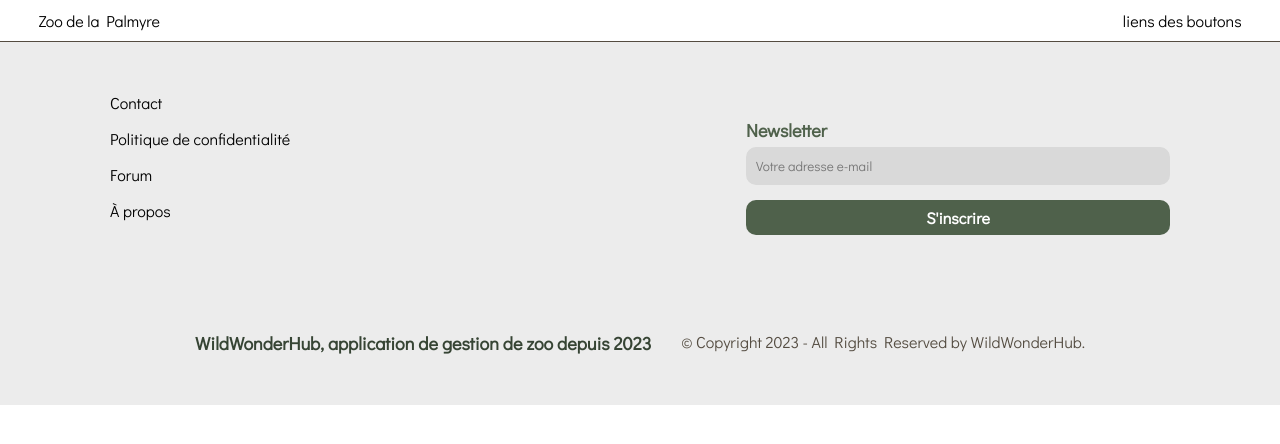
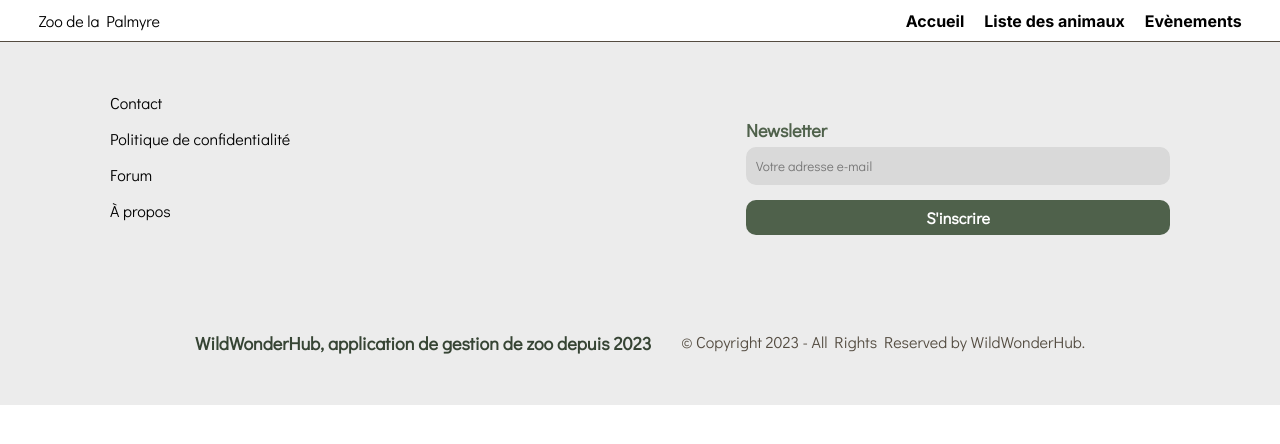
Before and after one commit to Veskroy/ProjetZoo-version2-part2-Front, a React (Vite) app: page / in a window 1280 px wide. Shown: the top 444 px of the page. Built offline with nearby package versions, Linux system fonts and the light colour scheme; no server answers; a web font is replaced by a local one.

Commit message:
Ajout des liens (vides) du header

```diff
--- a/src/components/page/Header.jsx
+++ b/src/components/page/Header.jsx
@@ -9,7 +9,9 @@ export default function Header() {
             </div>
             <nav className="ul-links">
                 <div>
-                liens des boutons
+                    <a href="" className="menu-link">Accueil</a>
+                    <a href="" className="menu-link">Liste des animaux</a>
+                    <a href="" className="menu-link">Evènements</a>
                 </div>
             </nav>
         </header>
```
